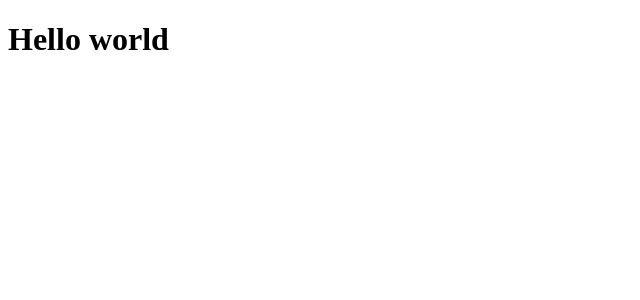
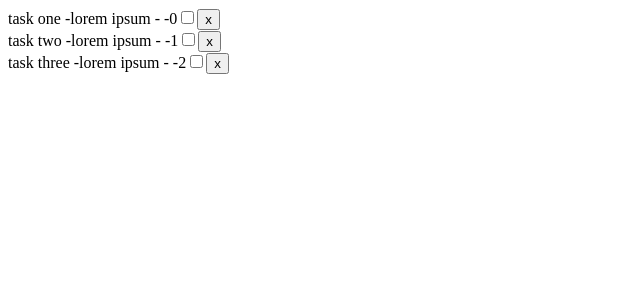
Before and after one commit to macluiggy/freeCodeCamp.org, a React (Create React App) app in the folder Front end libraries/React/aprendiendo-react/: page / in a window 1280 px wide. Shown: the top 300 px of the page, without its empty margins (0-640 px from the left). Built offline with nearby package versions, Linux system fonts and the light colour scheme.

Commit message:
aprendiendo a usar componentes

```diff
--- a/Front end libraries/React/aprendiendo-react/src/App.js
+++ b/Front end libraries/React/aprendiendo-react/src/App.js
@@ -2,11 +2,17 @@
 import './App.css';
 import React, {Component} from 'react';
 import tasks from './sample/tasks.json';
+import Tasks from './components/Tasks';
 
 
 class App extends Component {
+  state = {
+    tasks: tasks
+  }
   render() {
-    return <h1>Hello world</h1>
+    return <div>
+        <Tasks tasks={this.state.tasks}/>
+    </div>
   }
 }
 
--- /dev/null
+++ b/Front end libraries/React/aprendiendo-react/src/components/Task.js
@@ -0,0 +1,16 @@
+import React, { Component } from 'react';
+
+class Task extends Component {
+	render() {
+		return <div>
+        {this.props.task.title} -
+        {this.props.task.description} -
+        {this.props.task.done} -
+        {this.props.task.id}
+        <input type="checkbox"/>
+        <button>x</button>
+		</div>
+	}
+}
+
+export default Task;
--- /dev/null
+++ b/Front end libraries/React/aprendiendo-react/src/components/Tasks.js
@@ -0,0 +1,10 @@
+import React, { Component } from 'react';
+import Task from './Task'
+
+class Tasks extends Component {
+	render() {
+		return this.props.tasks.map(tarea => <Task task={tarea} key={tarea.id}/>)
+	}
+}
+
+export default Tasks;
```
